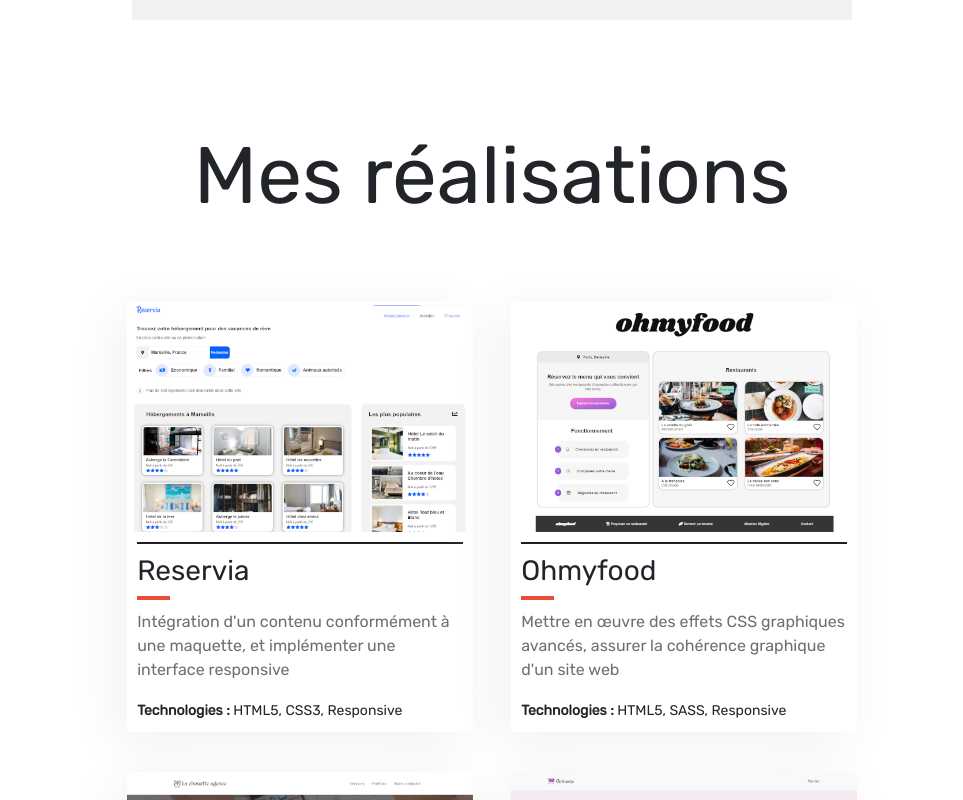
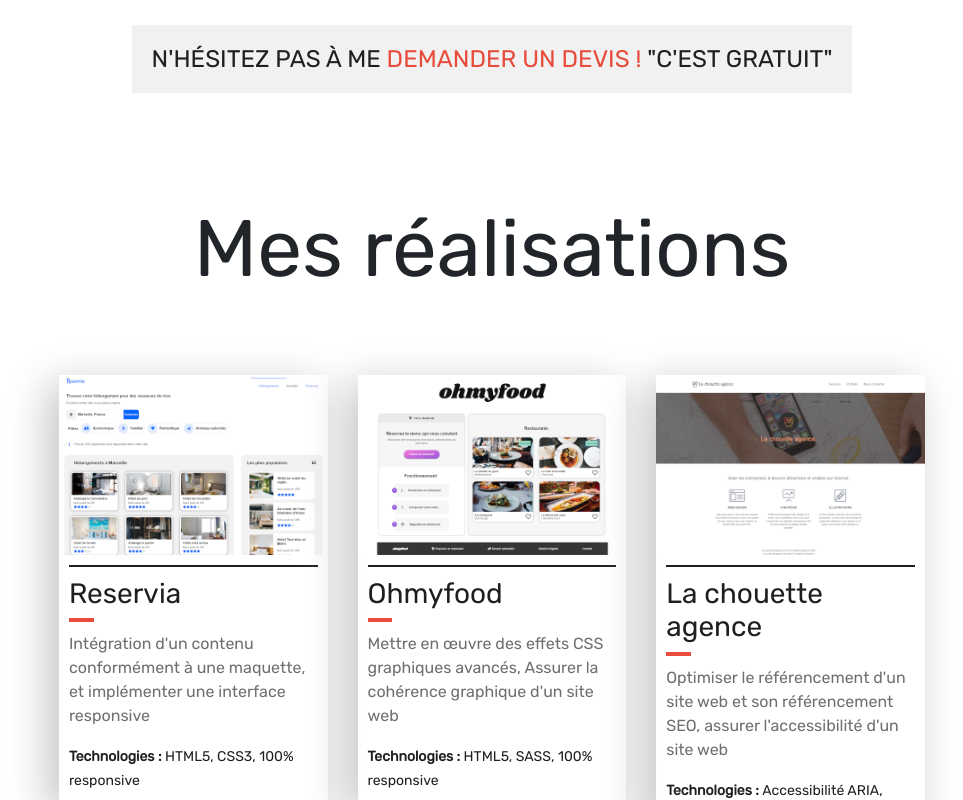
Before and after one commit to frantzdev/Portfolio-Frantz, a Vue app: page / in a window 1280 px wide. Shown: the part 2857-3657 px from the top of the page, without its empty margins (148-1111 px from the left). Built offline with nearby package versions, Linux system fonts and the light colour scheme.

Commit message:
Ajout animations et modif page realisation

```diff
--- a/src/components/Carrousel.vue
+++ b/src/components/Carrousel.vue
@@ -118,6 +118,17 @@
         display: flex;
         text-align: center;
         justify-content: center;
+        animation: describ 1000ms;
+    }
+
+     @keyframes describ {
+        0% {
+        opacity: 0.8;
+        }
+
+        100% {
+        opacity: 1;
+        }
     }
 
     .button-carrousel-left, .button-carrousel-right {
@@ -130,6 +141,7 @@
 
     .left:hover , .right:hover {
         background-color: rgba(255, 255, 255, 0.7);
+        transition: background-color 1s;
     }
 
     .fas:hover {
--- a/src/components/Contact.vue
+++ b/src/components/Contact.vue
@@ -154,6 +154,7 @@
     }
 
     .form-btn:hover {
+        transition: background-color 1s;
         background-color: var(--dark-background-color);
     }
 
--- a/src/components/Propos.vue
+++ b/src/components/Propos.vue
@@ -7,7 +7,7 @@
             <h3>Développeur Web Full Stack JavaScript, orienté Frontend.</h3>
             <p>Passionné par le numérique et les nouvelles technologies, je suis convaincu de leurs fort potentiel, c'est la raison pour laquelle j'ai décidé de donner un nouvel essort à ma carrière en intégrant une formation Bac +2 de développement Web chez OpenClassRooms.<br>
             De l'analyse du besoin jusqu'à sa mise en production, je réalise et conçois vos sites Web et applications mobile afin qu'ils prennent vie tout en respectant les bonnes pratiques et réglementations en vigueur.<br>
-            Mes différentes expériences passées dans des secteurs tels que le commerce et le management m'ont permise de mettre en avant la satisfaction client, en assurant des prestations de qualité.<br>
+            Mes différentes expériences passées dans des secteurs tels que le commerce et le management m'ont permis de mettre en avant la satisfaction client, en assurant des prestations de qualité.<br>
             Le détail des services ou prestations que j'assure sont disponibles un peu plus loin sur le site. Vous pourrez également y consulter les quelques projets que j'ai réalisé dans le cadre de ma formation, ainsi qu'un formulaire pour me contacter ou me soumettre une demande de devis.
             </p>
         </div>
@@ -50,6 +50,7 @@
     .description-propos {
         width: 56%;
         padding: 50px;
+        line-height: 1.7em;
     }
 
     h3 {
--- a/src/components/Realisations.vue
+++ b/src/components/Realisations.vue
@@ -1,8 +1,8 @@
 <template>
-    <section id="realisations">
+      <section id="realisations">
         <h2>Mes réalisations</h2>
         <div class="container-realisations">
-            <div class="item-realisation" v-for="item in items" :key="item.image">
+            <a href="#" class="item-realisation" v-for="item in items" :key="item.image">
                 <div class="bloc-photo">
                     <img :src="item.photo" :alt="item.alt" :title="item.title">
                     <div class="bloc-description">
@@ -12,7 +12,7 @@
                         <small><strong>Technologies : </strong>{{item.techno}}</small>
                     </div>
                 </div>
-            </div>
+            </a>
         </div>
     </section>
 
@@ -28,50 +28,50 @@
                 {
                     photo: "/images/projet2.PNG",
                     alt: "Projet reservia",
-                    title: "Projet reservia, transformez une maquette en site web",
+                    title: "Projet reservia, implantation d'une maquette",
                     name: "Reservia",
                     description: "Intégration d'un contenu conformément à une maquette, et implémenter une interface responsive",
-                    techno: "HTML5, CSS3, Responsive"
+                    techno: "HTML5, CSS3, 100% responsive"
                 },
                 {
                     photo: "/images/projet3.PNG",
-                    alt: "Projet Ohmyafood",
-                    title: "Projet Ohmyafood, dynamisez une page web avec des animations CSS",
+                    alt: "",
+                    title: "",
                     name: "Ohmyfood",
-                    description: "Mettre en œuvre des effets CSS graphiques avancés, assurer la cohérence graphique d'un site web",
-                    techno: "HTML5, SASS, Responsive"
+                    description: "Mettre en œuvre des effets CSS graphiques avancés, Assurer la cohérence graphique d'un site web",
+                    techno: "HTML5, SASS, 100% responsive"
                 },
                 {
                     photo: "/images/projet4.PNG",
-                    alt: "Projet la chouette agence",
-                    title: "Projet la chouette agence, optimiser un site web existant",
+                    alt: "",
+                    title: "",
                     name: "La chouette agence",
                     description: "Optimiser le référencement d'un site web et son référencement SEO, assurer l'accessibilité d'un site web",
                     techno: "Accessibilité ARIA, Google analytic"
                 },
                 {
                     photo: "/images/projet5.PNG",
-                    alt: "Projet Orinoco",
-                    title: "Projet Orinoco, construisez un site e-commerce",
+                    alt: "",
+                    title: "",
                     name: "Orinoco",
-                    description: "Interagir avec un web service et gérer des événements avec JavaScript, valider des données issues de sources externes",
-                    techno: "Bootstrap, Javascript côté client, Responsive"
+                    description: "Créer un plan de test pour une application, interagir avec un web service avec JavaScript, valider des données issues de sources externes ,gérer des événements JavaScript",
+                    techno: "Bootstrap, Javascript côté client, 100% responsive"
                 },
                 {
                     photo: "/images/projet6.PNG",
-                    alt: "Projet La Piquante",
-                    title: "Projet la Piquante, construisez une API sécurisée pour une application d'avis gastronomiques",
+                    alt: "",
+                    title: "",
                     name: "Piquante",
-                    description: "Implémenter un modèle logique de données conformément à la réglementation, mettre en œuvre des opérations CRUD de manière sécurisée, stocker des données de manière sécurisée",
-                    techno: "Node.JS, Express.JS, Mongoose, Responsive"
+                    description: "Implémenter un modèle logique de données conformément à la réglementation mettre en œuvre des opérations CRUD de manière sécurisée, stocker des données de manière sécurisée",
+                    techno: "Node.js, Javascript côté serveur, Mongoose, 100% responsive"
                 },
                 {
                     photo: "/images/projet7.PNG",
-                    alt: "Projet Groupomania",
-                    title: "Projet Groupomania, créer un reseau social d'entreprise",
+                    alt: "",
+                    title: "",
                     name: "Groupomania",
                     description: "Personnaliser le contenu envoyé à un client web Authentifier un utilisateur et maintenir sa session Gérer et implémenter un stockage de données sécurisé à l'aide de SQL",
-                    techno: "Vue.js, Node.JS, Express.JS, Sequelize, SQL, Responsive"
+                    techno: "Vue.js, Bootstrap, Node.JS, Sequelize, SQL, 100% responsive"
                 }
             ]
         }
@@ -95,7 +95,7 @@
     }
 
     .container-realisations {
-        width: 60%;
+        width: 70%;
         margin: 50px 0;
         padding: 0;
         display: flex;
@@ -104,12 +104,17 @@
     }
 
     .item-realisation {
-        width: 45%;
+        width: 30%;
+        text-decoration: unset;
+    }
+
+    h3, small {
+      color: var(--dark-background-color);
     }
 
     .bloc-photo {
         margin: 20px 0;
-        box-shadow: -10px 10px 50px var(--second-text-color);
+        box-shadow: -10px 10px 40px rgb(196, 193, 193);
     }
 
     .bloc-photo img {
@@ -134,14 +139,17 @@
     }
 
     @media all and (max-width: 1024px) {
-        .item-realisation, .container-realisations {
-            width: 90%;
+        .item-realisation, .item-realisation:hover{
+          width: 45%;
+        }
+        .container-realisations {
+          width: 90%;
         }
     }
 
-    @media all and (max-width: 425px) {
-        h2 {
-            font-size: 3rem;
+    @media all and (max-width: 768px) {
+        .item-realisation, .container-realisations, .item-realisation:hover {
+            width: 90%;
         }
     }
 
--- a/src/components/Services.vue
+++ b/src/components/Services.vue
@@ -164,6 +164,7 @@
     }
 
     .form-icone:hover {
+        transition: background-color 2s;
         background-color: var(--dark-background-color);
     }
 
```
